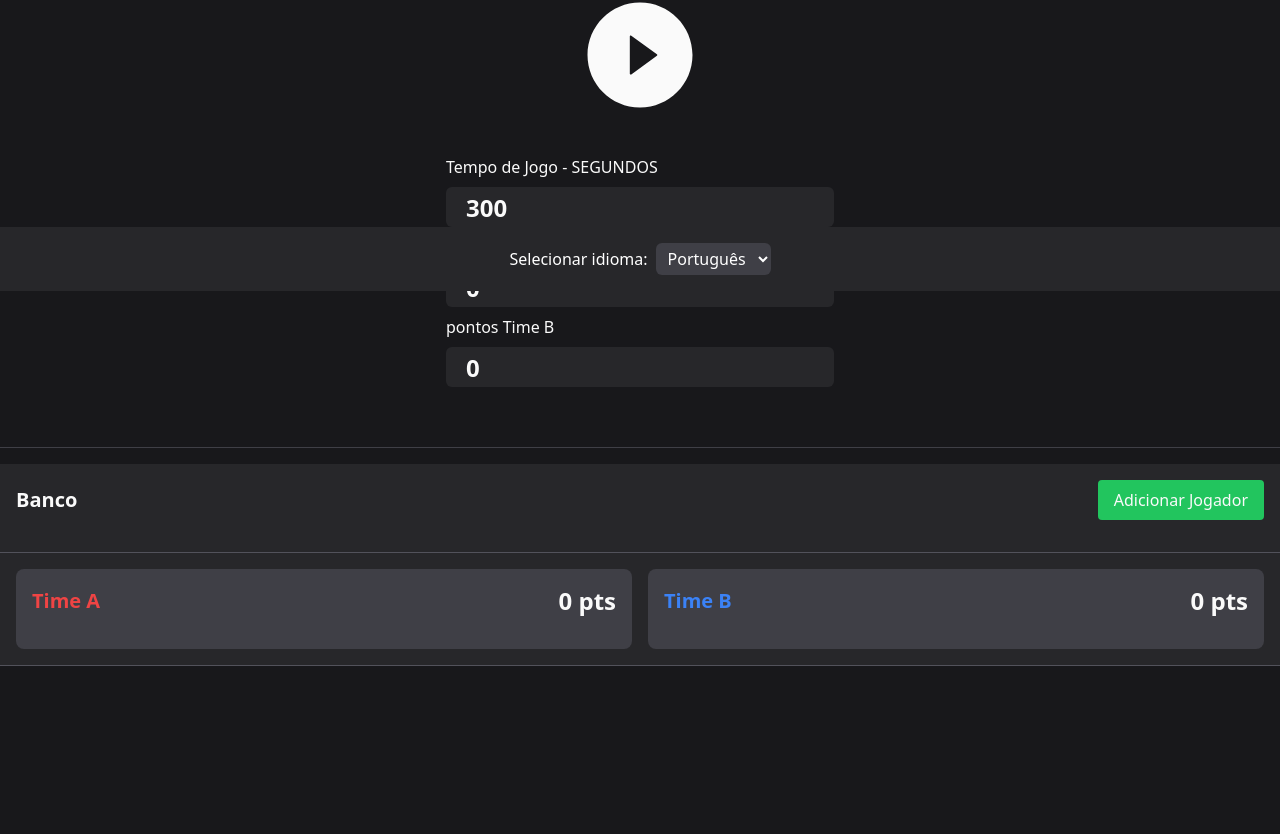
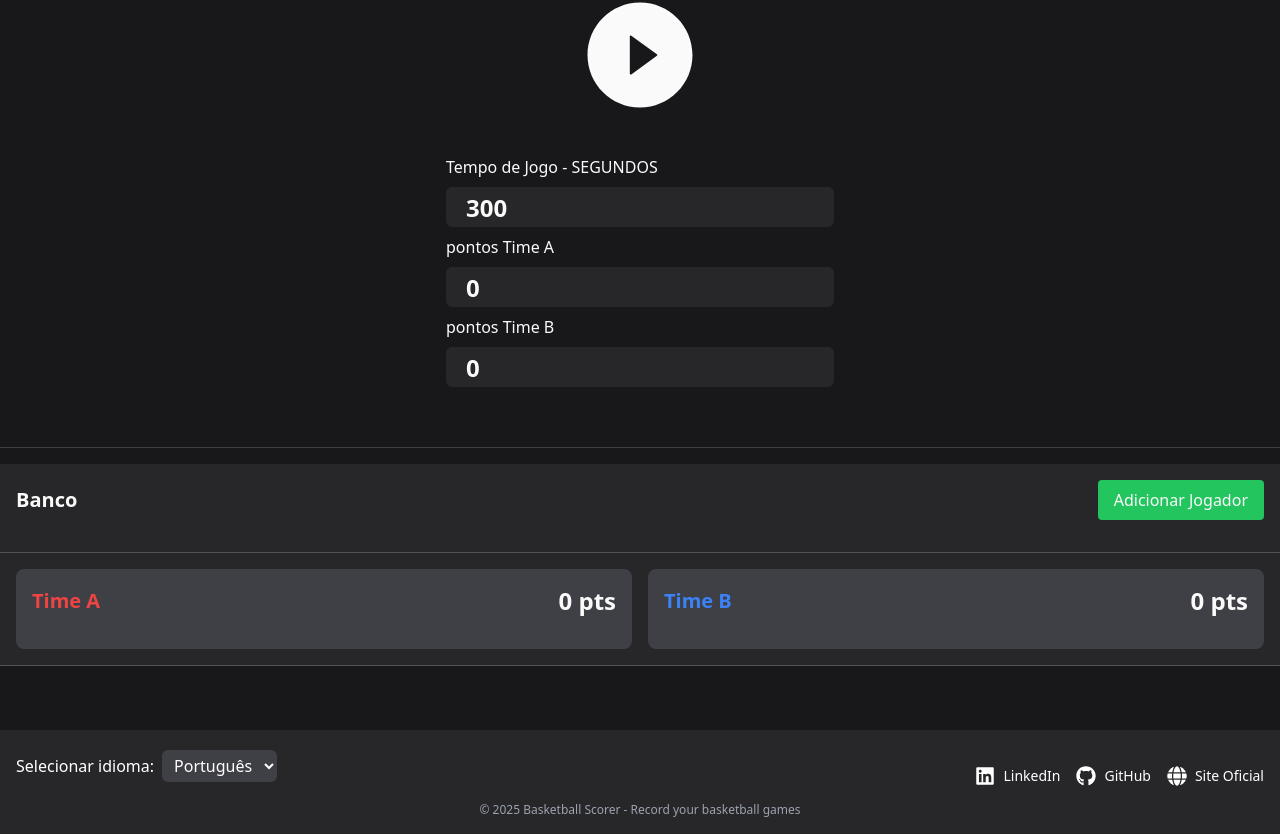
Before and after one commit to sirguilherme97/placar-basquete, a Next.js app: page / in a window 1280 px wide. Shown: the part 509-1343 px from the top of the page. Before the commit the page ends 1239 px from the top, so only its background shows below. Built offline with nearby package versions, Linux system fonts and the light colour scheme.

Commit message:
language

```diff
--- a/src/app/components/Footer.tsx
+++ b/src/app/components/Footer.tsx
@@ -1,13 +1,15 @@
 'use client';
 
 import { useLanguage } from '../context/LanguageContext';
+import { FaLinkedin, FaInstagram, FaGithub, FaGlobe } from 'react-icons/fa';
 
 export default function Footer() {
   const { language, changeLanguage, translations } = useLanguage();
 
   return (
-    <footer className="bg-zinc-800 text-white p-4  fixed bottom-0 w-full flex justify-center items-center">
-      <div className="flex items-center space-x-2">
+    <footer className="bg-zinc-800 text-white p-4 bottom-0 w-full">
+      <div className="container mx-auto flex flex-col md:flex-row justify-between items-center">
+        <div className="flex items-center space-x-2 mb-4 md:mb-0">
           <span>{translations.languageSelector}:</span>
           <select
             value={language}
@@ -18,6 +20,41 @@ export default function Footer() {
             <option value="en">English</option>
           </select>
         </div>
+
+        <div className="flex items-center flex-wrap justify-center gap-4 mt-5">
+          <a
+            href="http://linkedin.com/in/sirguilherme97"
+            target="_blank"
+            rel="noopener noreferrer"
+            className="flex items-center gap-2 hover:text-blue-400 transition-colors"
+          >
+            <FaLinkedin size={20} />
+            <span className="text-sm hidden md:inline">LinkedIn</span>
+          </a>
+          <a
+            href="https://github.com/sirguilherme97/"
+            target="_blank"
+            rel="noopener noreferrer"
+            className="flex items-center gap-2 hover:text-gray-400 transition-colors"
+          >
+            <FaGithub size={20} />
+            <span className="text-sm hidden md:inline">GitHub</span>
+          </a>
+          <a
+            href="https://impulse-rs.vercel.app/"
+            target="_blank"
+            rel="noopener noreferrer"
+            className="flex items-center gap-2 hover:text-green-400 transition-colors"
+          >
+            <FaGlobe size={20} />
+            <span className="text-sm hidden md:inline">{translations.siteOficial}</span>
+          </a>
+        </div>
+      </div>
+
+      <div className="text-center mt-4 text-xs text-gray-400">
+        © {new Date().getFullYear()} Basketball Scorer - Record your basketball games
+      </div>
     </footer>
   );
 }
--- a/src/app/layout.tsx
+++ b/src/app/layout.tsx
@@ -3,8 +3,8 @@ import { LanguageProvider } from './context/LanguageContext'
 import Footer from './components/Footer'
 
 export const metadata = {
-  title: 'Basquete Morrinhos',
-  description: 'Timer e Placar - Jogo de Basquete em Morrinhos do Sul',
+  title: 'Basketball Scorer',
+  description: 'Teams and Scores - Record your basketball games',
 }
 
 export default function RootLayout({
--- a/src/translations/en.ts
+++ b/src/translations/en.ts
@@ -1,6 +1,12 @@
 export const en = {
   language: "English",
   languageSelector: "Select language",
+
+  // Social networks
+  linkedin: "LinkedIn",
+  instagram: "Instagram",
+  github: "GitHub",
+  siteOficial: "Official Website",
 
   // Interface components
   placar: "Scoreboard",
--- a/src/translations/pt.ts
+++ b/src/translations/pt.ts
@@ -1,6 +1,12 @@
 export const pt = {
   language: "Português",
   languageSelector: "Selecionar idioma",
+
+  // Redes sociais
+  linkedin: "LinkedIn",
+  instagram: "Instagram",
+  github: "GitHub",
+  siteOficial: "Site Oficial",
 
   // Componentes da interface
   placar: "Placar",
```
Lines whose indentation alone changed are shown as unchanged.
